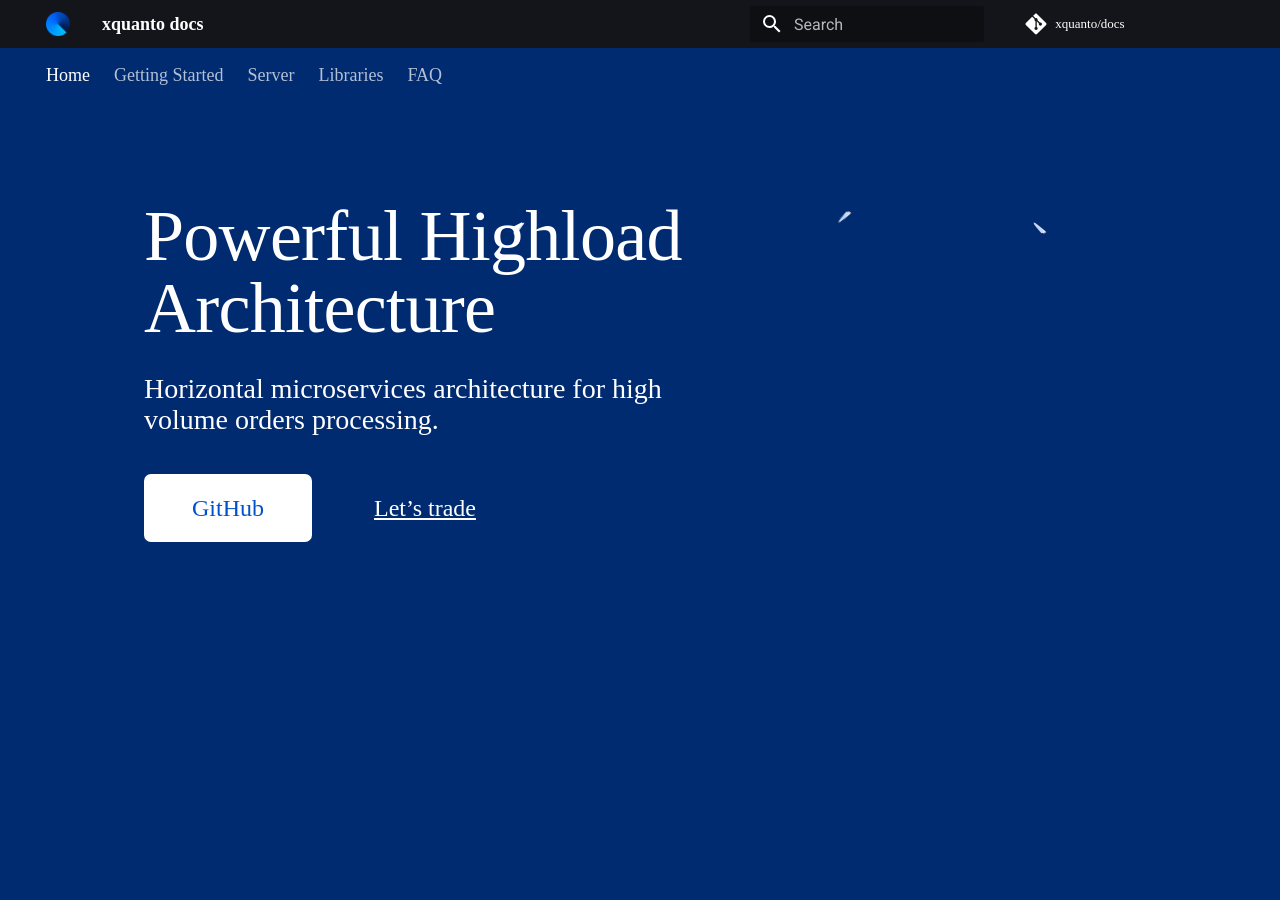
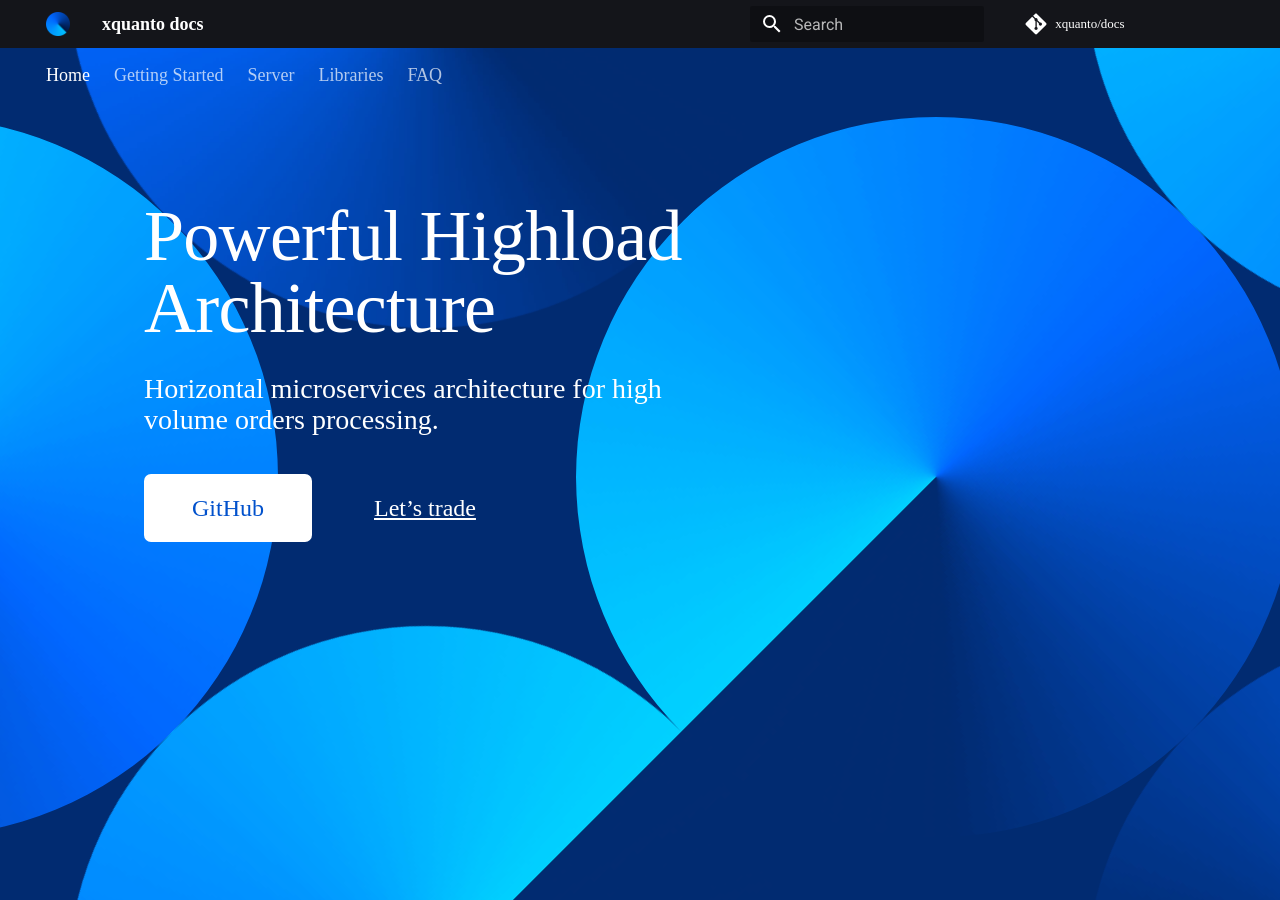
Before and after one commit to xquanto/docs, an MkDocs documentation site: the page built from docs/content/index.md, in a window 1280 px wide. Built offline with MkDocs 1.6.1 and Material for MkDocs 9.7.7, drawn with Linux system fonts in a browser that asks for light colours; some web fonts are replaced; comment, search, counter and statistics services are not loaded.

Commit message:
animation img path upd

```diff
--- a/docs/material/overrides/home.html
+++ b/docs/material/overrides/home.html
@@ -381,12 +381,12 @@
 <section class="tx-container">
 
     <div class="animation-2">
-        <div><img src="bg2048.jpg"></div>
-        <div><img src="bg2048.jpg"></div>
-        <div><img src="bg2048.jpg"></div>
-        <div><img src="bg2048.jpg"></div>
-        <div><img src="bg2048.jpg"></div>
-        <div><img src="bg2048.jpg"></div>
+        <div><img src="images/bg2048.jpg"></div>
+        <div><img src="images/bg2048.jpg"></div>
+        <div><img src="images/bg2048.jpg"></div>
+        <div><img src="images/bg2048.jpg"></div>
+        <div><img src="images/bg2048.jpg"></div>
+        <div><img src="images/bg2048.jpg"></div>
     </div>
 
     <div class="md-grid md-typeset tx-wrapper">
```
